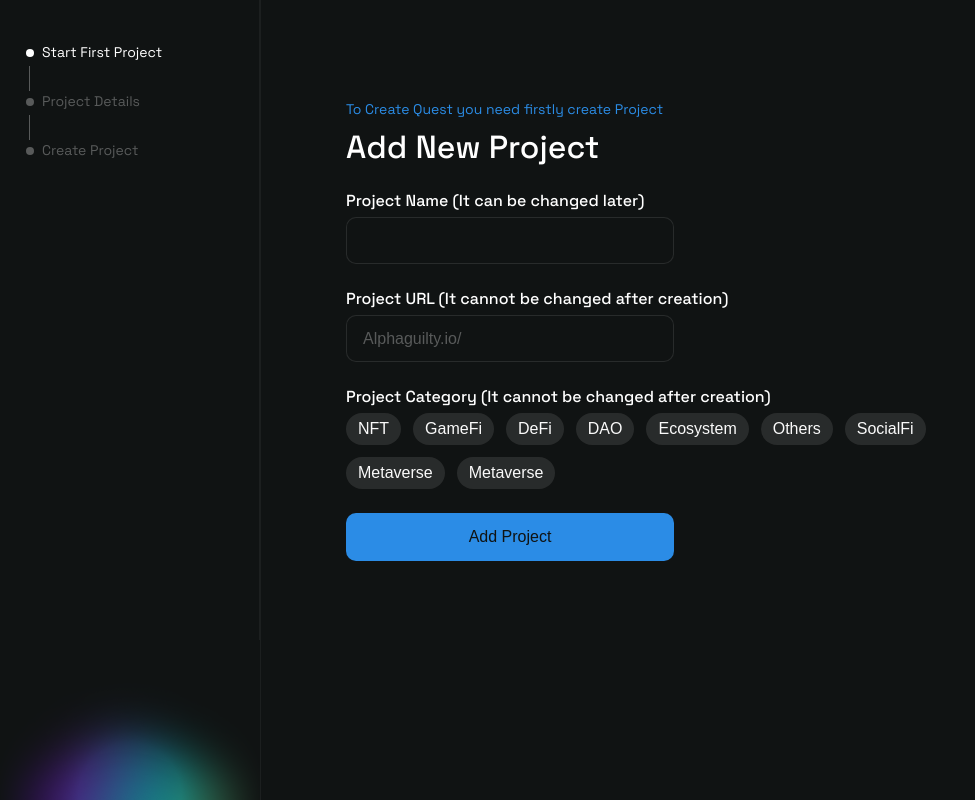
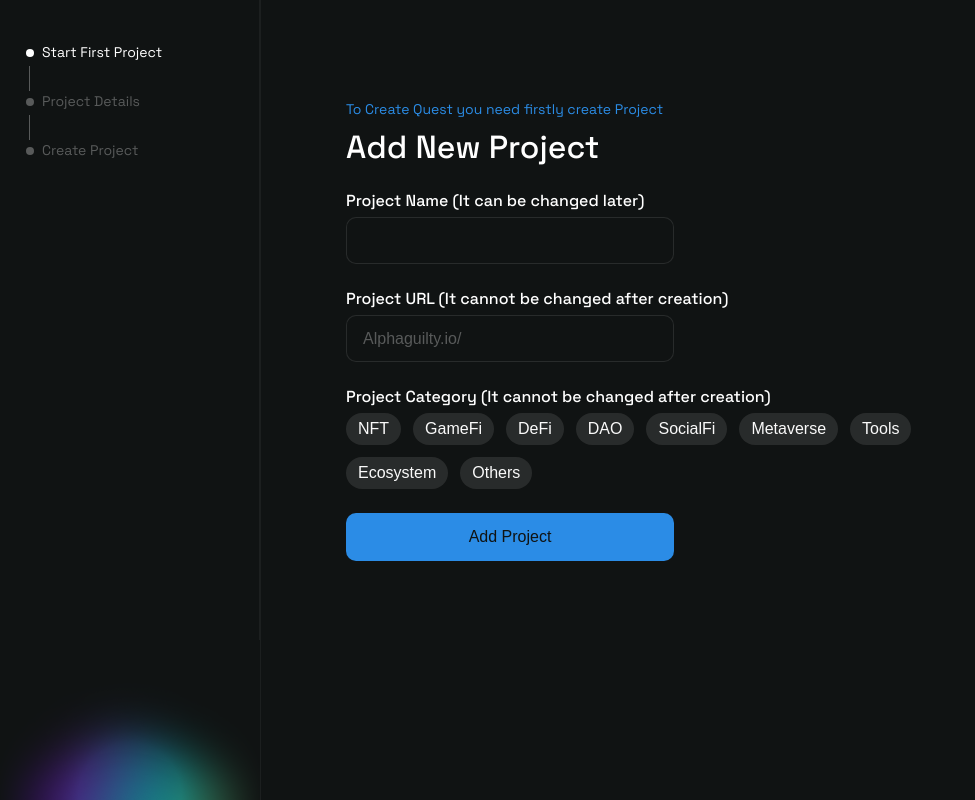
Before and after one commit to IrinaChoulgan/next-app, a Next.js app: page / in a window 1280 px wide. Shown: the whole page, without its empty margins (0-975 px from the left). Built offline with nearby package versions, Linux system fonts and the light colour scheme.

Commit message:
fix name of buttons

```diff
--- a/components/FirstStepForm/FirstStepForms.jsx
+++ b/components/FirstStepForm/FirstStepForms.jsx
@@ -6,7 +6,7 @@ import s from './FirstStepForm.module.css';
 import { useProject } from '../Context';
 import Modal from '../Modal/Modal';
 
-const buttons = ['NFT', 'GameFi', 'DeFi', 'DAO', 'Ecosystem', 'Others', 'SocialFi', 'Metaverse', 'Metaverse'];
+const buttons = ['NFT', 'GameFi', 'DeFi', 'DAO', 'SocialFi', 'Metaverse', 'Tools', 'Ecosystem', 'Others'];
 
 const FirstStepForms = () => {
   const router = useRouter();
```
